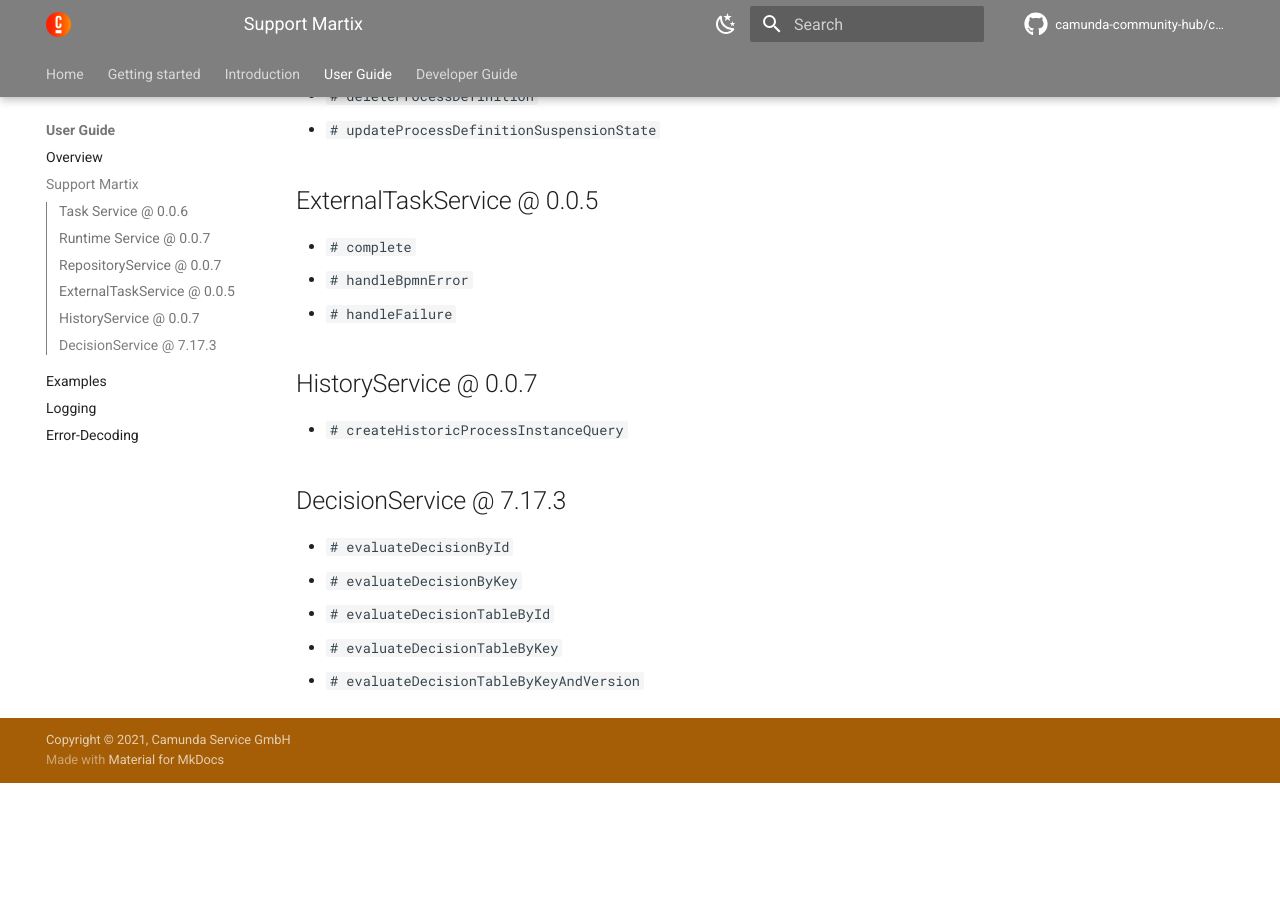
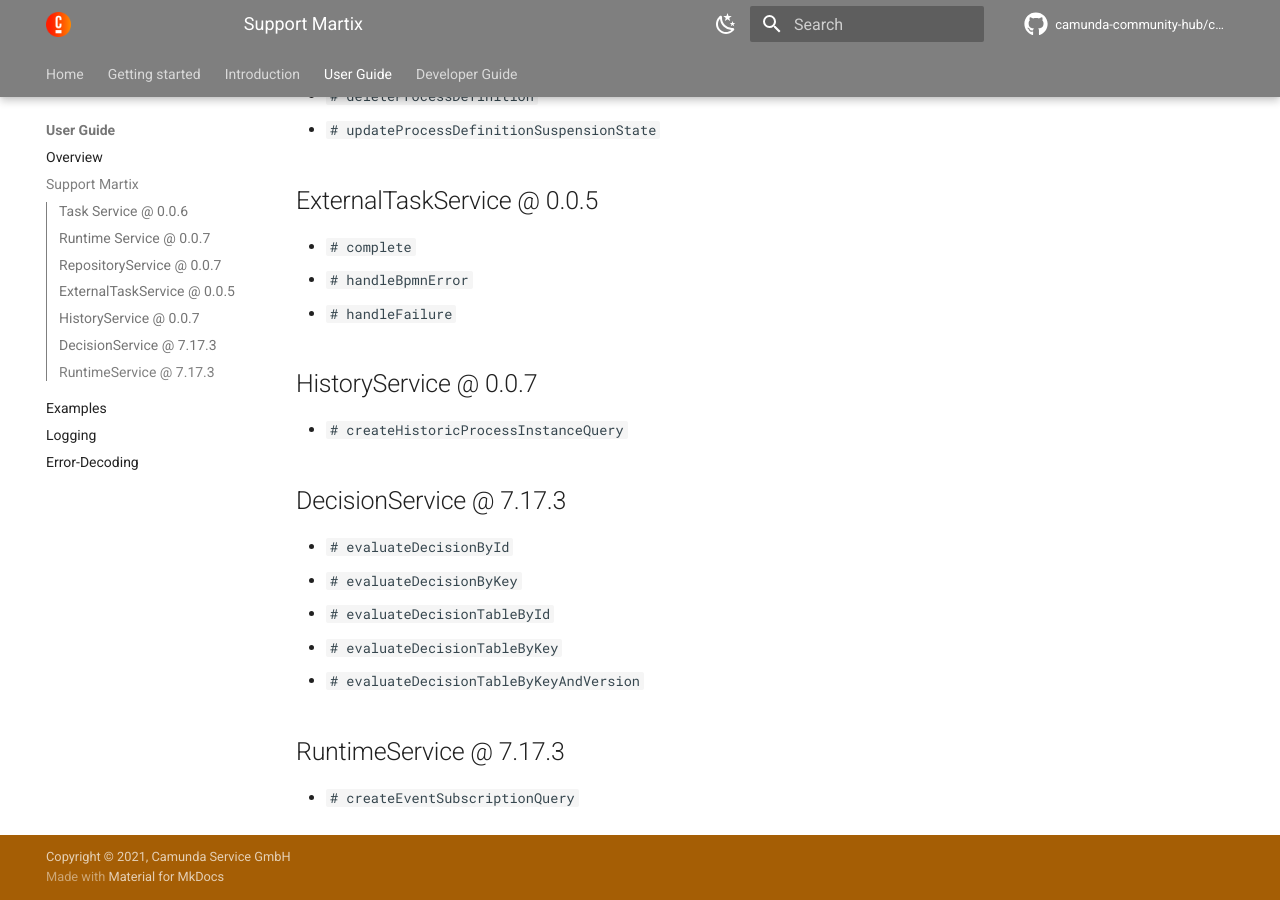
Before and after one commit to camunda-community-hub/camunda-platform-7-rest-client-spring-boot, an MkDocs documentation site: the page built from docs/user-guide/support-matrix.md, in a window 1280 px wide and 900 px high, scrolled down 3443 px. Built offline with MkDocs 1.6.1 and Material for MkDocs 9.7.7, drawn with Linux system fonts in a browser that asks for light colours; comment, search, counter and statistics services are not loaded; the version menu is left out; before the commit the page ends 4226 px from its top, so only the background shows below that.

Commit message:
feat: #13 add feature to documentation

```diff
--- a/docs/user-guide/support-matrix.md
+++ b/docs/user-guide/support-matrix.md
@@ -117,3 +117,7 @@
 * `# evaluateDecisionTableById`
 * `# evaluateDecisionTableByKey`
 * `# evaluateDecisionTableByKeyAndVersion`
+
+## RuntimeService @ 7.17.3
+
+* `# createEventSubscriptionQuery`
```
Also changed, not shown: docs/introduction/features.md (+1 -0 lines).
